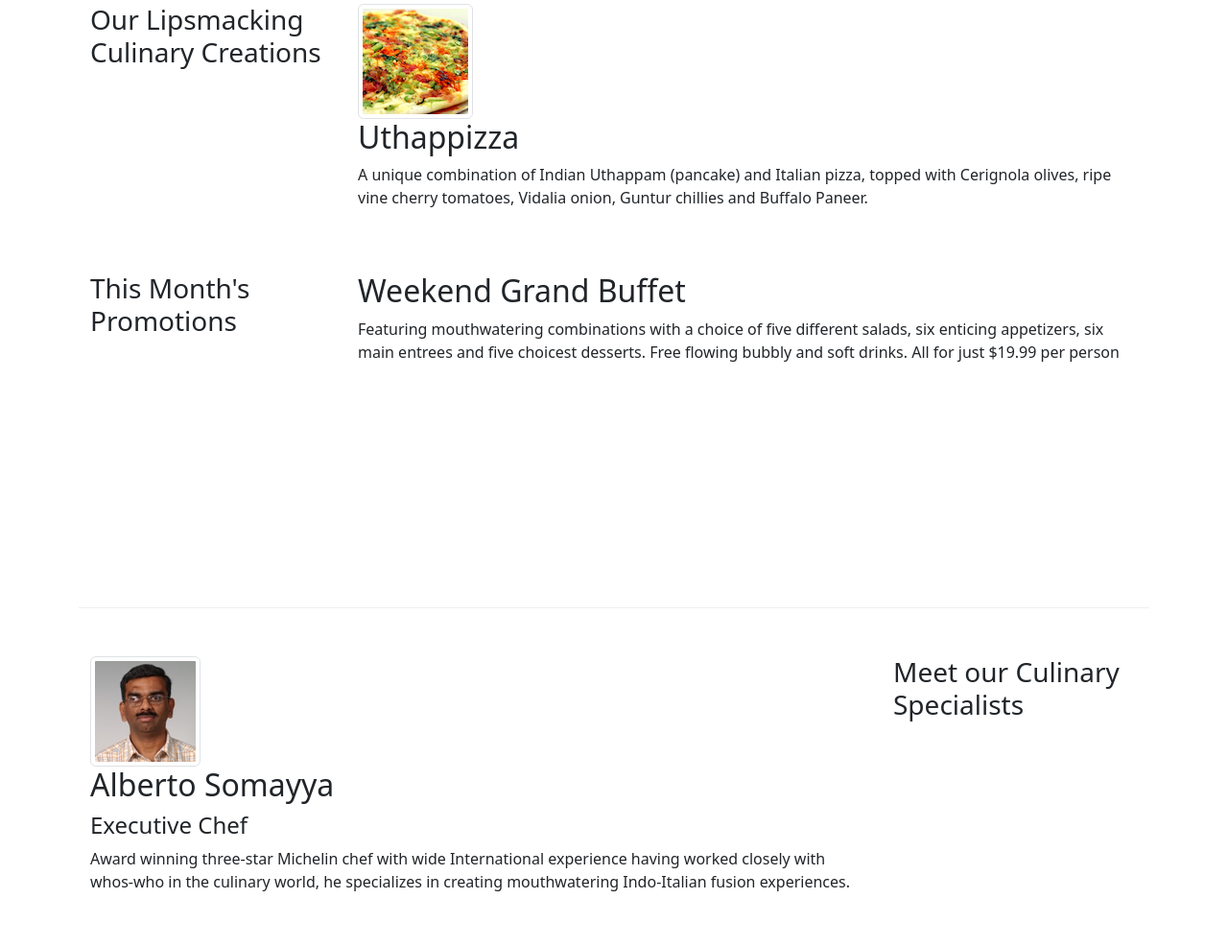
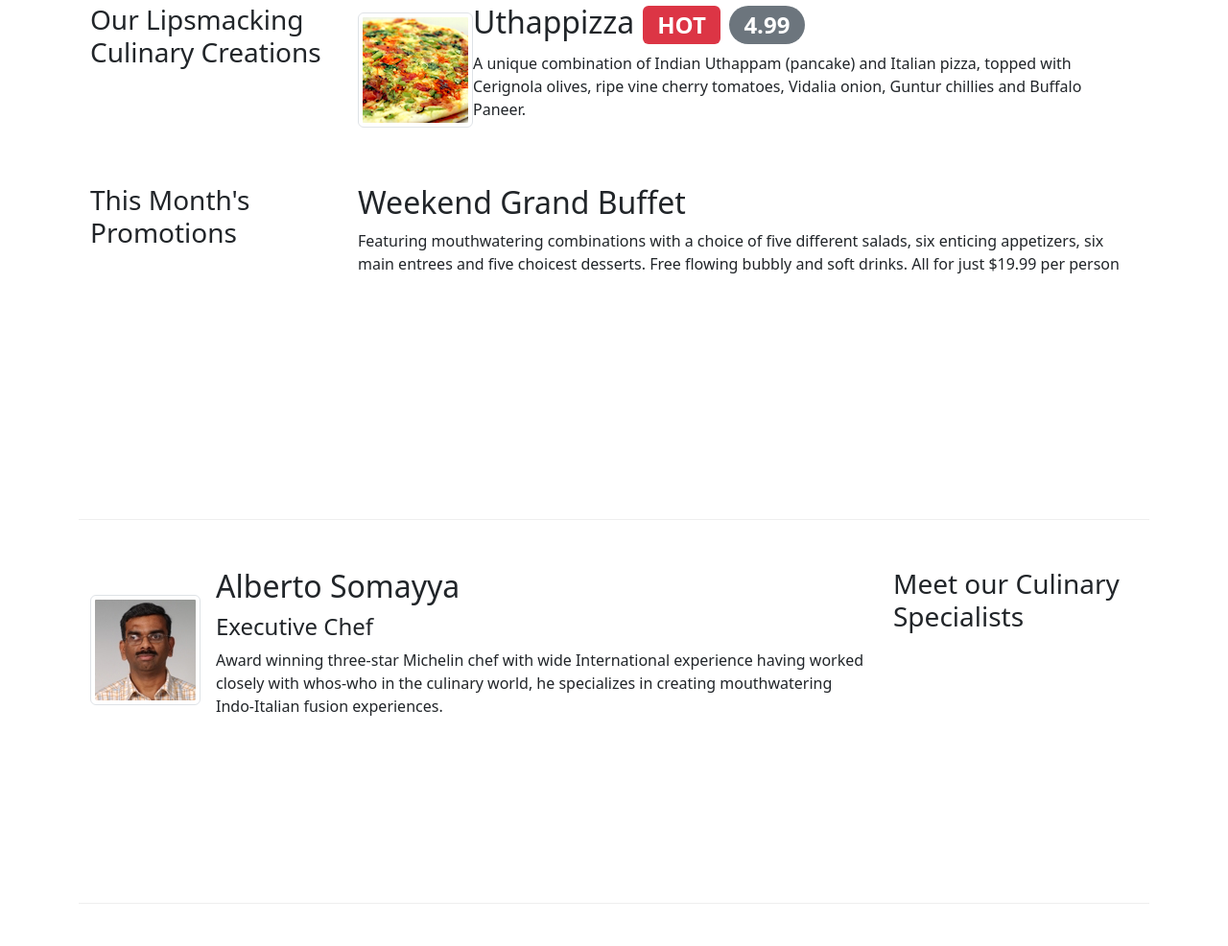
Before and after one commit to asafadd/bootstrap_intro, a website: page conFusion/index.html in a window 1280 px wide. Shown: the part 380-1366 px from the top of the page at 96% size. Drawn offline with nearby package versions, Linux system fonts and the light colour scheme.

Commit message:
Alerting Users

```diff
--- a/conFusion/index.html
+++ b/conFusion/index.html
@@ -49,15 +49,15 @@
 
     <div class="container">
         <div class="row row-content">
-            <div class="col-12 col-sm-4 col-md-3">
-                <h3>Our Lipsmacking Culinary Creations</h3>
-            </div>
-            <div class="col col-sm col-md">
-                <div class="media">
+                <div class="col-12 col-sm-4 col-md-3">
+                    <h3>Our Lipsmacking Culinary Creations</h3>
+                </div>
+                <div class="col col-sm col-md">
+                <div class="d-flex">
                     <img class="d-flex mr-3 img-thumbnail align-self-center"
                             src="img/uthappizza.png" alt="Uthappizza">
                     <div class="media-body">
-                        <h2 class="mt-0">Uthappizza</h2>
+                        <h2 class="mt-0">Uthappizza <span class="badge text-bg-danger">HOT</span> <span class="badge rounded-pill text-bg-secondary">4.99</span> </h2>
                         <p class="d-none d-sm-block">A unique combination of Indian Uthappam (pancake) and
                             Italian pizza, topped with Cerignola olives, ripe vine
                             cherry tomatoes, Vidalia onion, Guntur chillies and
@@ -82,10 +82,10 @@
                 <h3>Meet our Culinary Specialists</h3>
             </div>
             <div class="col col-sm order-sm-first col-md">
-                <div class="media">
+                <div class="d-flex">
                     <img class="d-flex mr-3 img-thumbnail align-self-center"
                             src="img/alberto.png" alt="Alberto Somayya">
-                    <div class="media-body">
+                    <div class="flex-grow-1 ms-3"">
                         <h2 class="mt-0">Alberto Somayya</h2>
                         <h4>Executive Chef</h4>
                         <p class="d-none d-sm-block">Award winning three-star Michelin chef with wide
```
